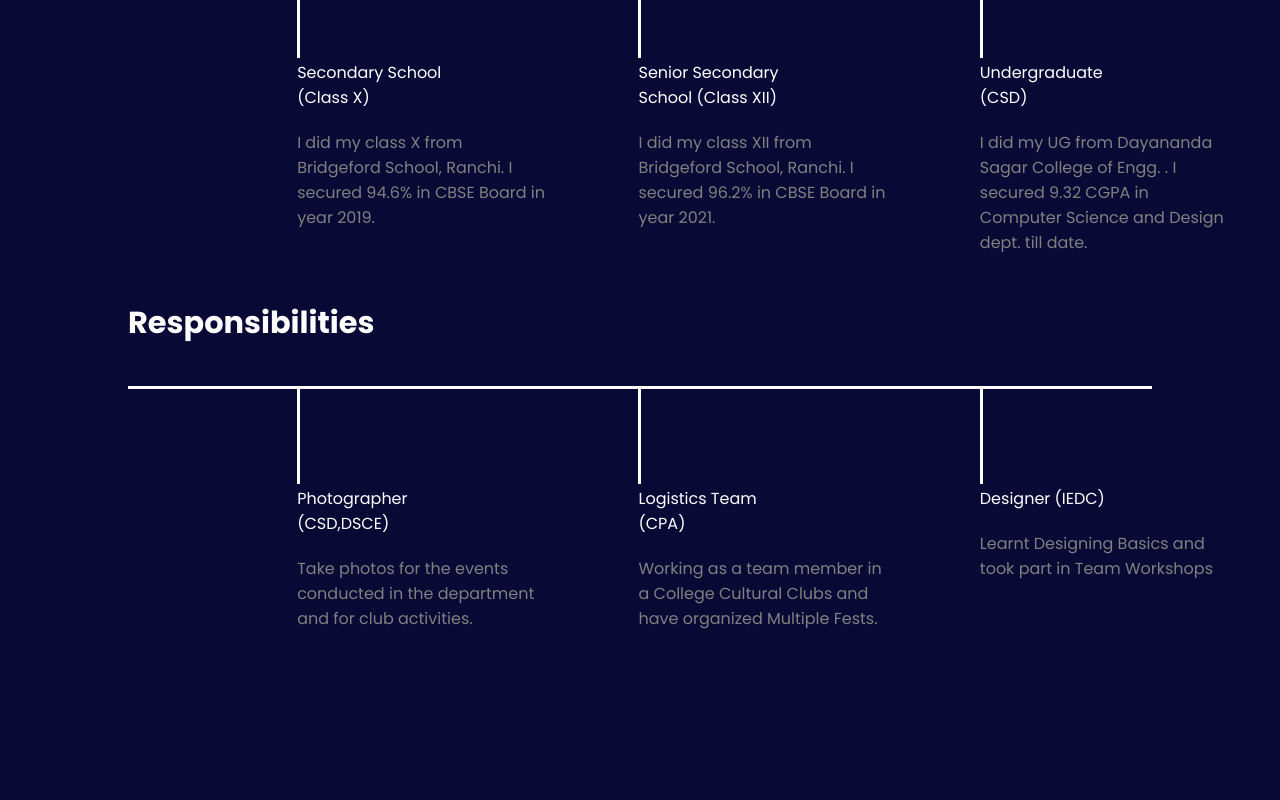
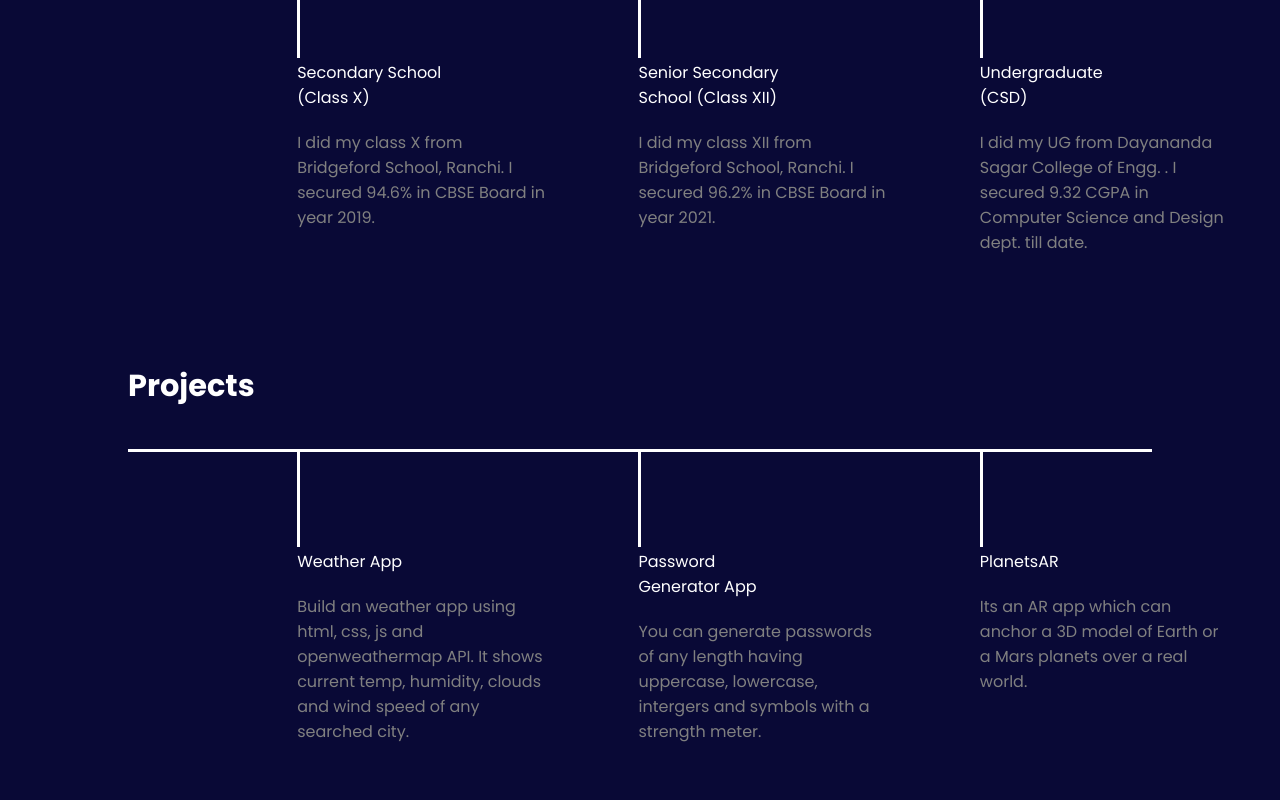
Before and after one commit to brijgopal03/Brijgopal_Portfolio, a plain HTML site: page index.html in a window 1280 px wide. Shown: the part 921-1721 px from the top of the page. Drawn offline with nearby package versions, Linux system fonts and the light colour scheme.

Commit message:
added project section

```diff
--- a/index.html
+++ b/index.html
@@ -69,6 +69,35 @@
             </div>
           </div>
         </div>
+
+
+        <h1 class="projects">Projects</h1>
+        <div class="box">
+          <div class="vertical">
+            <div class="vertical-title">Weather App</div>
+            <div class="vertical-desc">
+              Build an weather app using html, css, js and openweathermap API. It shows current temp, humidity, clouds and wind speed of any searched city.
+            </div>
+          </div>
+
+          <div class="vertical">
+            <div class="vertical-title">
+             Password Generator App
+            </div>
+            <div class="vertical-desc">
+             You can generate passwords of any length having uppercase, lowercase, intergers and symbols with a strength meter.
+            </div>
+          </div>
+
+          <div class="vertical">
+            <div class="vertical-title">PlanetsAR</div>
+            <div class="vertical-desc">
+             Its an AR app which can anchor a 3D model of Earth or a Mars planets over a real world.
+            </div>
+          </div>
+        </div>
+
+
         <h1 id="resp">Responsibilities</h1>
         <div class="box">
           <div class="vertical">
--- a/style.css
+++ b/style.css
@@ -88,7 +88,7 @@ main hr {
 .secondSection {
     max-width: 80vw;
     margin: auto;
-    height: 120vh;
+    height: 100rem;
 }
 
 .secondSection h1 {
@@ -130,10 +130,12 @@ main hr {
     width: 250px;
 }
 
-
+.projects{
+    margin-top: 25rem;
+}
 
 #resp {
-    margin: 337px 0 0 0;
+    margin-top: 25rem;
 }
 
 footer {
@@ -168,6 +170,7 @@ footer .footer-rights {
     .box {
         flex-direction: column;
         gap: 50px;
+
     }
 
     .firstSection {
@@ -207,7 +210,7 @@ footer .footer-rights {
     }
 
     .secondSection {
-        height: 170vh;
+        height: 140rem;
     }
 
     .vertical-desc,
@@ -215,9 +218,11 @@ footer .footer-rights {
         left: 45px;
 
     }
-
+.projects{
+    margin-top: 40rem;
+}
     #resp {
-        margin: 710px 0 0 0;
+        margin-top: 43rem;
     }
 
     body {
```
